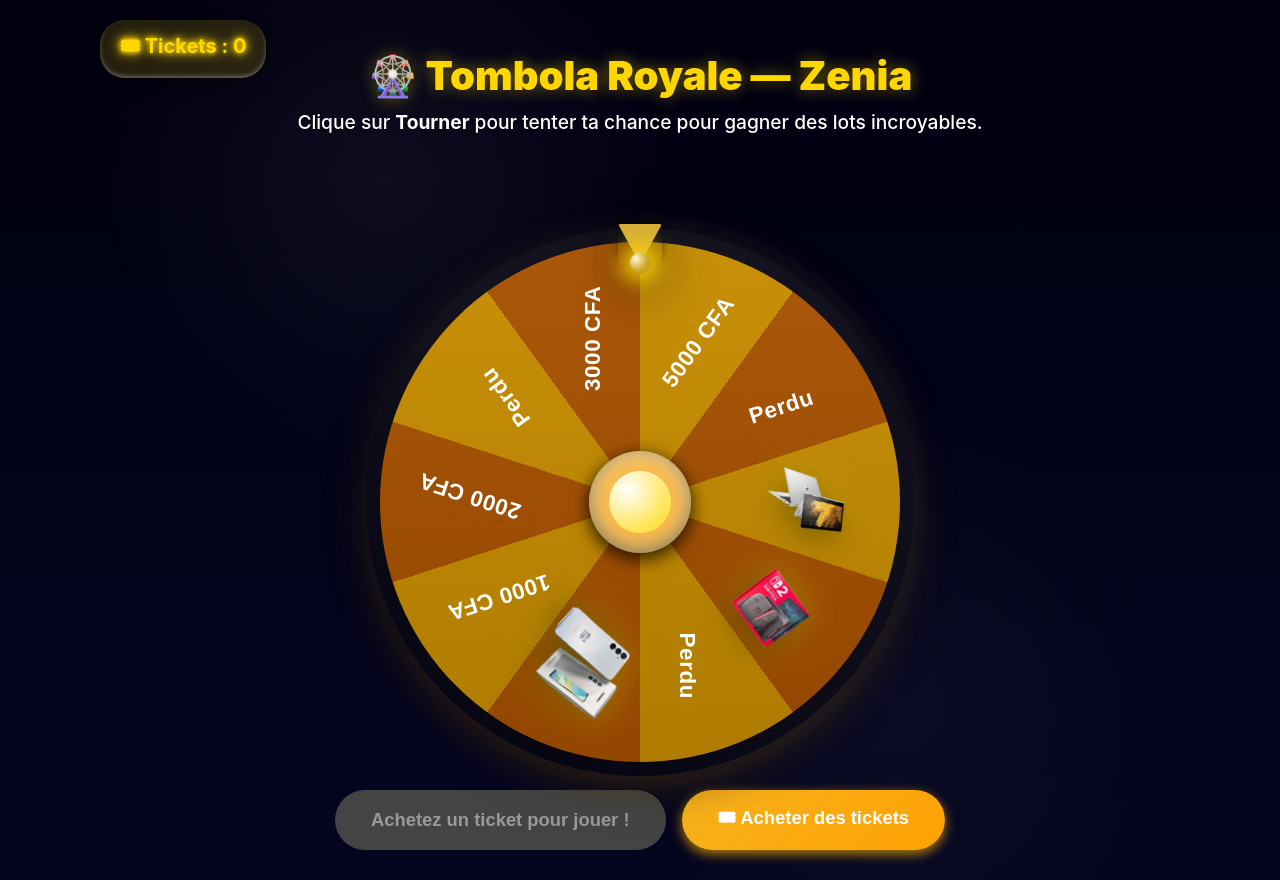
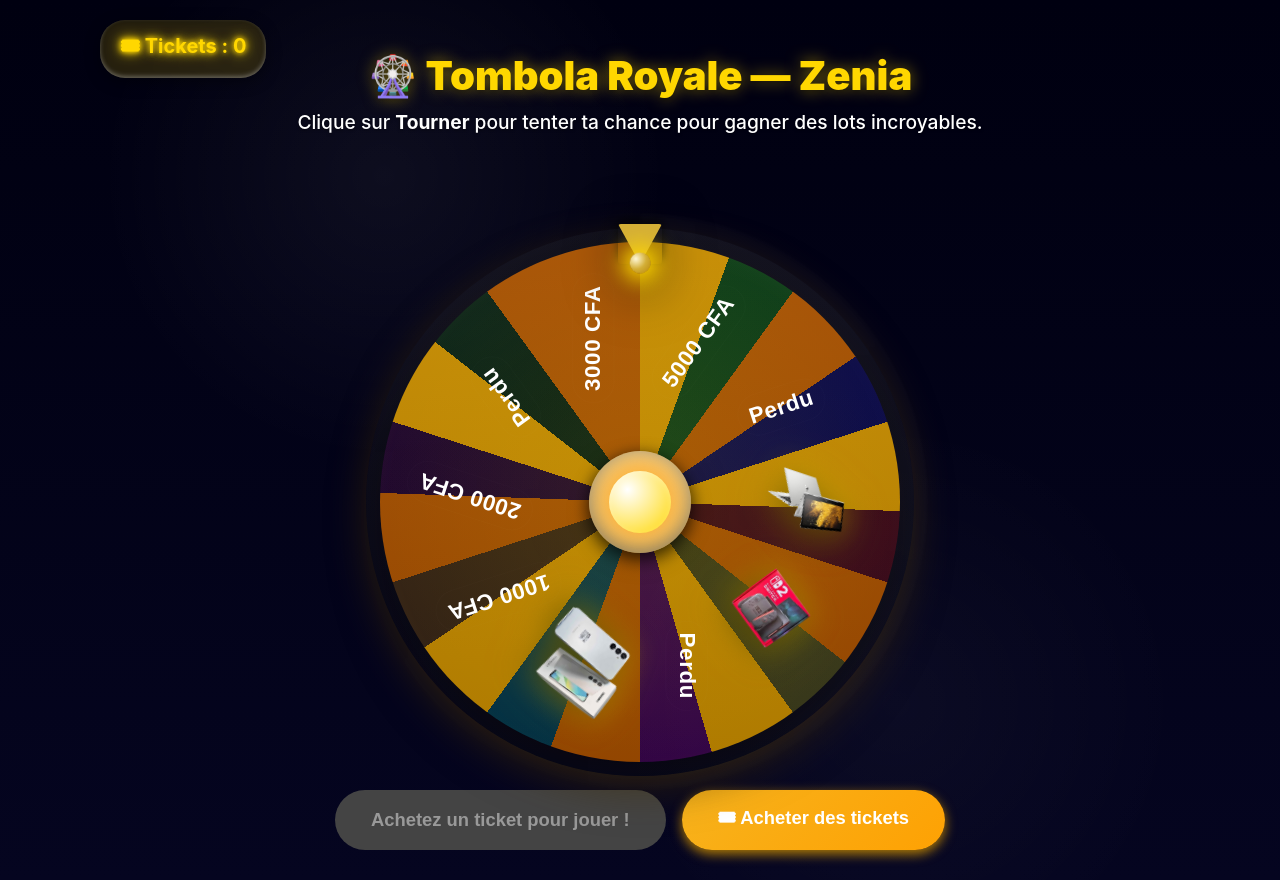
Before and after one commit to NebularForge/zenia-tombola-frontend, a React (Create React App) app: page /tombola in a window 1280 px wide. Built offline with nearby package versions, Linux system fonts and the light colour scheme.

Commit message:
Amélioration de tombola

```diff
--- a/src/tombola/tombola.jsx
+++ b/src/tombola/tombola.jsx
@@ -201,20 +201,33 @@ if (userEmail) {
             {/* Fond de la roue */}
             <div
               className="tw-wheel-face"
-              style={{
-                background: `conic-gradient(
-                  #c68b00 0deg 36deg,
-                  #a64f00 36deg 72deg,
-                  #c68b00 72deg 108deg,
-                  #a64f00 108deg 144deg,
-                  #c68b00 144deg 180deg,
-                  #a64f00 180deg 216deg,
-                  #c68b00 216deg 252deg,
-                  #a64f00 252deg 288deg,
-                  #c68b00 288deg 324deg,
-                  #a64f00 324deg 360deg
-                )`,
-              }}
+             style={{
+  background: `
+    radial-gradient(circle at center, rgba(255, 215, 0, 0.1), transparent 70%),
+    conic-gradient(
+      #c68b00 0deg 20deg,
+      rgba(0, 255, 0, 0.2) 20deg 36deg,
+      #a64f00 36deg 56deg,
+      rgba(0, 0, 255, 0.2) 56deg 72deg,
+      #c68b00 72deg 92deg,
+      rgba(255, 0, 0, 0.2) 92deg 108deg,
+      #a64f00 108deg 128deg,
+      rgba(255, 255, 0, 0.2) 128deg 144deg,
+      #c68b00 144deg 164deg,
+      rgba(255, 0, 255, 0.2) 164deg 180deg,
+      #a64f00 180deg 200deg,
+      rgba(0, 255, 255, 0.2) 200deg 216deg,
+      #c68b00 216deg 236deg,
+      rgba(255, 165, 0, 0.2) 236deg 252deg,
+      #a64f00 252deg 272deg,
+      rgba(128, 0, 128, 0.2) 272deg 288deg,
+      #c68b00 288deg 308deg,
+      rgba(0, 128, 0, 0.2) 308deg 324deg,
+      #a64f00 324deg 360deg
+    )
+  `,
+}}
+
             />
 
             {/* Segments */}
```
